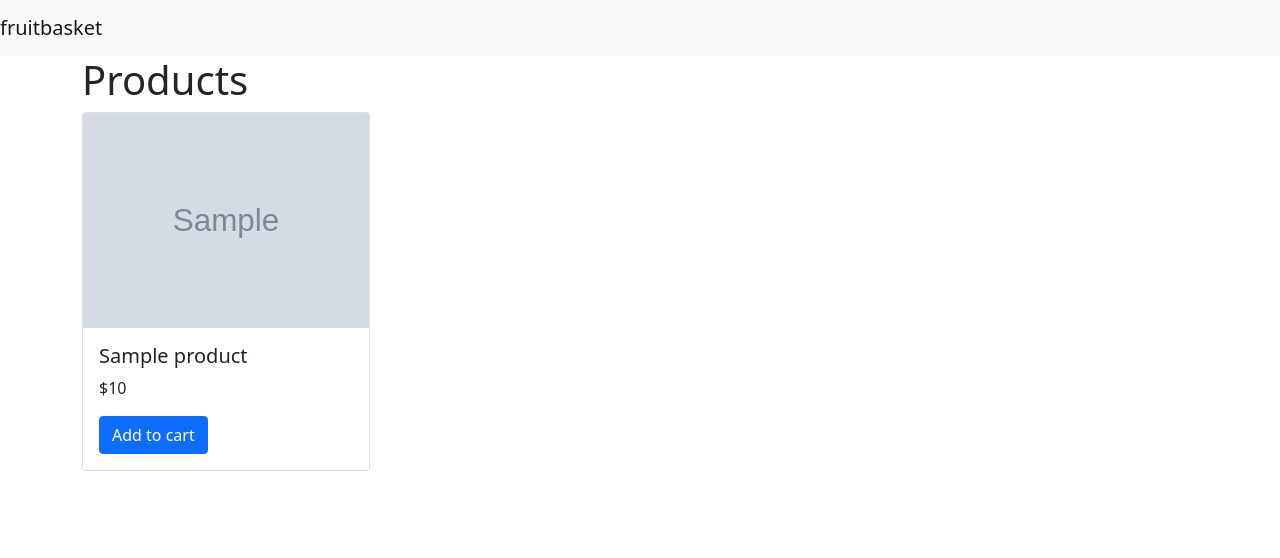
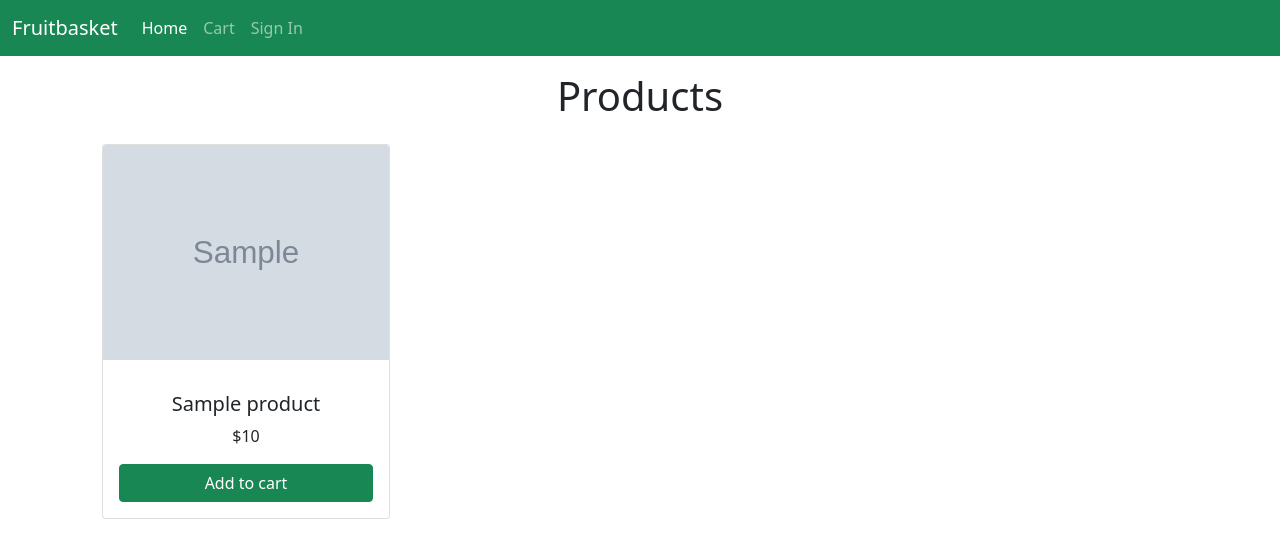
Before and after one commit to vajbon3/django-fruitbasket, a Python web app: template products/templates/index.html in a window 1280 px wide. Shown: the top 558 px of the page. Run offline with Jinja, Linux system fonts and the light colour scheme; the template is opened without the code that fills it: most values are stand-ins (such as "Sample title", 1, 10 or a date in 2020); grey boxes marked "Sample" are stand-in pictures.

Commit message:
design changes

```diff
--- a/products/templates/index.html
+++ b/products/templates/index.html
@@ -1,16 +1,18 @@
 {% extends 'base.html' %}
 
 {% block content %}
-    <h1>Products</h1>
+    <h1 class="text-center">Products</h1>
     <div class="row">
         {% for product in products %}
-            <div class="col">
-                <div class="card" style="width: 18rem;">
+            <div class="col" style="margin: 2vh">
+                <div class="card text-center" style="width: 18rem">
                     <img class="card-img-top" src="{{ product.image_url }}" alt="Card image cap">
-                    <div class="card-body">
-                        <h5 class="card-title">{{ product.name }}</h5>
-                        <p class="card-text">${{ product.price }}</p>
-                        <a href="#" class="btn btn-primary">Add to cart</a>
+                    <div class="card-body d-flex flex-column justify-content-between">
+                        <div class="py-3">
+                            <h5 class="card-title">{{ product.name }}</h5>
+                            <p class="card-text">${{ product.price }}</p>
+                        </div>
+                        <a href="#" class="btn btn-success">Add to cart</a>
                     </div>
                 </div>
             </div>
--- a/templates/base.html
+++ b/templates/base.html
@@ -7,15 +7,32 @@
           integrity="sha384-1BmE4kWBq78iYhFldvKuhfTAU6auU8tT94WrHftjDbrCEXSU1oBoqyl2QvZ6jIW3" crossorigin="anonymous">
 </head>
 <body>
-<nav class="navbar navbar-light bg-light">
-    <a class="navbar-brand" href="#">fruitbasket</a>
+<nav class="navbar navbar-expand-lg navbar-dark bg-success">
+  <div class="container-fluid">
+    <a class="navbar-brand" href="#">Fruitbasket</a>
+    <button class="navbar-toggler" type="button" data-bs-toggle="collapse" data-bs-target="#navbarNav" aria-controls="navbarNav" aria-expanded="false" aria-label="Toggle navigation">
+      <span class="navbar-toggler-icon"></span>
+    </button>
+    <div class="collapse navbar-collapse" id="navbarNav">
+      <ul class="navbar-nav">
+        <li class="nav-item">
+          <a class="nav-link active" aria-current="page" href="#">Home</a>
+        </li>
+        <li class="nav-item">
+          <a class="nav-link" href="#">Cart</a>
+        </li>
+        <li class="nav-item">
+          <a class="nav-link" href="#">Sign In</a>
+        </li>
+      </ul>
+    </div>
+  </div>
 </nav>
 
-<div class="container">
+<div class="container p-3">
     {% block content %}
     {% endblock %}
 </div>
-
 
 <script src="https://cdn.jsdelivr.net/npm/bootstrap@5.1.3/dist/js/bootstrap.bundle.min.js"
         integrity="sha384-ka7Sk0Gln4gmtz2MlQnikT1wXgYsOg+OMhuP+IlRH9sENBO0LRn5q+8nbTov4+1p"
```
